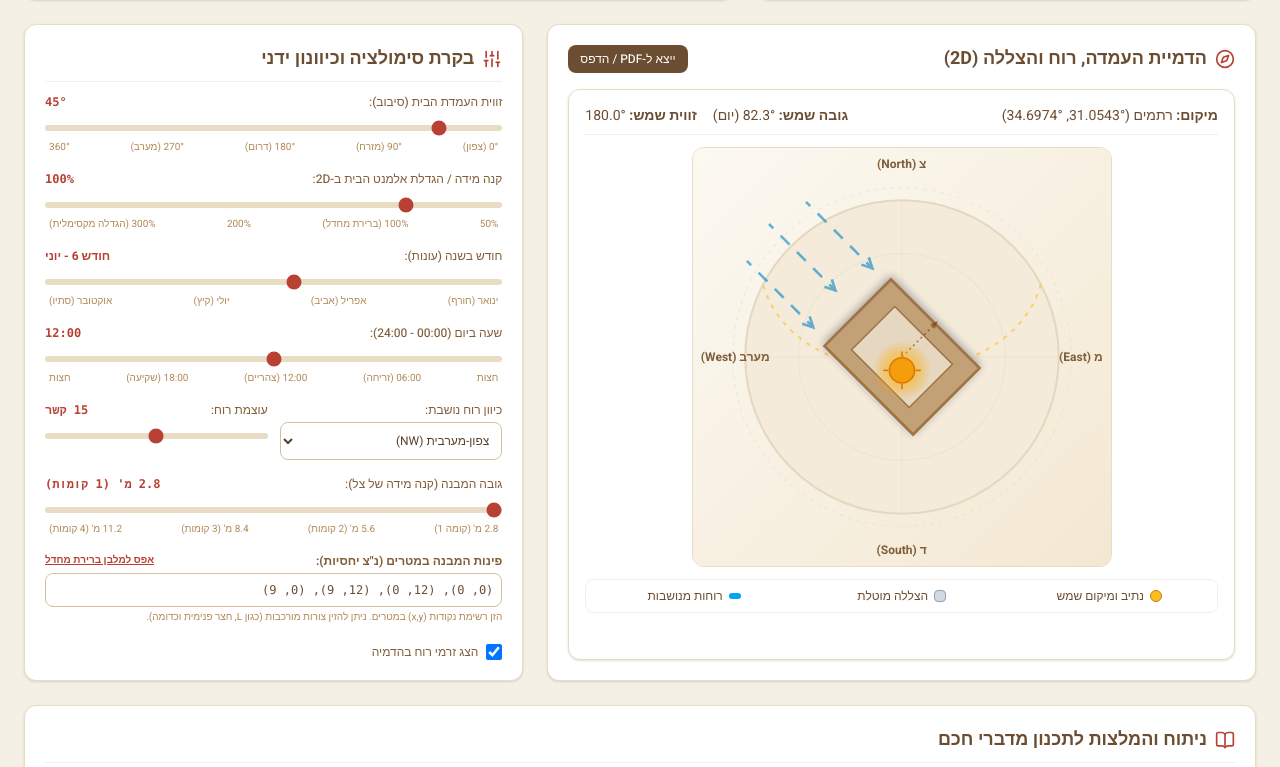
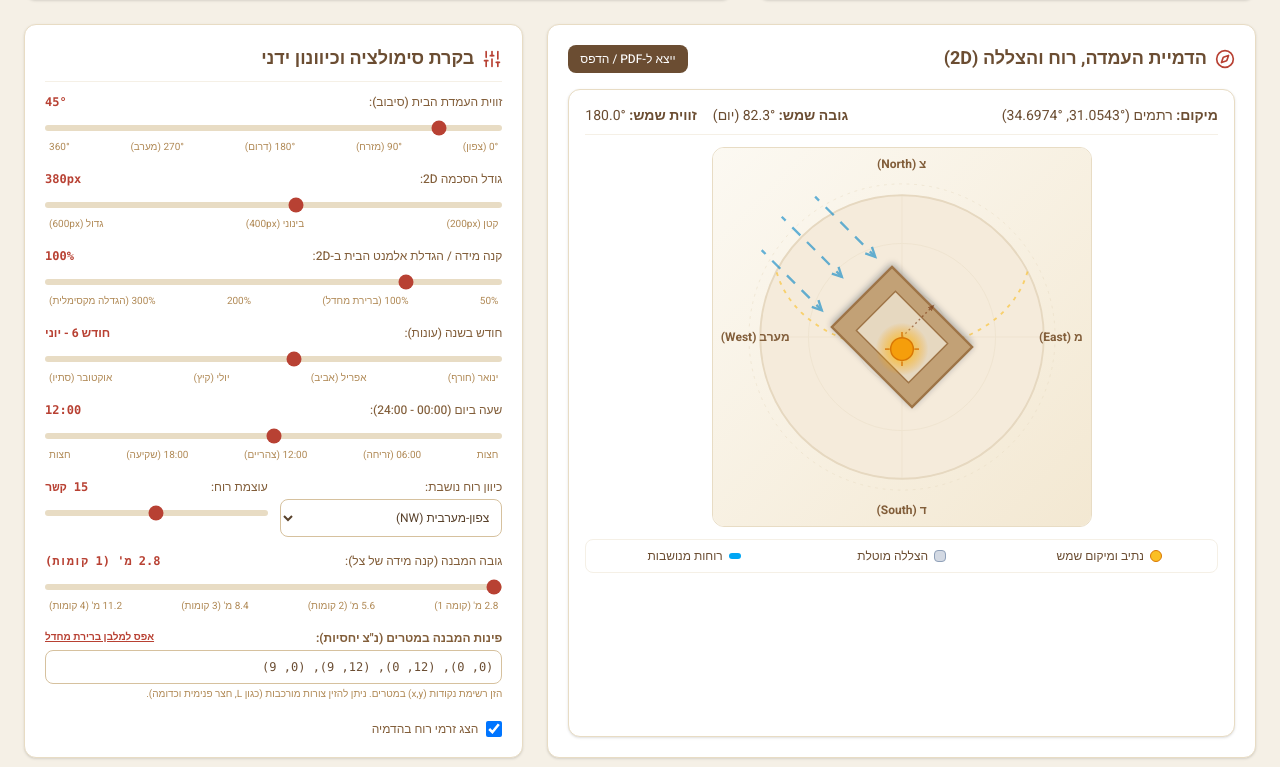
Before and after one commit to Avihusitton/Retamim-Plan, a React (Vite) app: page / in a window 1280 px wide. Shown: the part 584-1351 px from the top of the page. Built offline with nearby package versions, Linux system fonts and the light colour scheme.

Commit message:
feat: add canvas size slider to control 2D schema display size

```diff
--- a/src/App.jsx
+++ b/src/App.jsx
@@ -36,7 +36,8 @@ const App = () => {
     showWind, setShowWind,
     buildingHeight, setBuildingHeight,
     houseCorners, setHouseCorners,
-    houseZoom, setHouseZoom
+    houseZoom, setHouseZoom,
+    canvasSize, setCanvasSize
   } = useStore();
 
   const [copySuccess, setCopySuccess] = useState(false);
@@ -478,6 +479,28 @@ ${userNeeds}`;
                   </div>
                 </div>
 
+                {/* Canvas Size Slider */}
+                <div>
+                  <div className="flex justify-between text-xs font-medium text-desert-700 mb-1">
+                    <span>גודל הסכמה 2D:</span>
+                    <span className="font-mono text-terracotta-600 font-bold">{canvasSize}px</span>
+                  </div>
+                  <input
+                    type="range"
+                    min="200"
+                    max="600"
+                    step="10"
+                    value={canvasSize}
+                    onChange={(e) => setCanvasSize(parseInt(e.target.value, 10))}
+                    className="w-full h-1.5 bg-desert-200 rounded-lg appearance-none cursor-pointer accent-terracotta-600"
+                  />
+                  <div className="flex justify-between text-[10px] text-desert-500 px-1 mt-0.5">
+                    <span>קטן (200px)</span>
+                    <span>בינוני (400px)</span>
+                    <span>גדול (600px)</span>
+                  </div>
+                </div>
+
                 {/* House Zoom/Scale Slider */}
                 <div>
                   <div className="flex justify-between text-xs font-medium text-desert-700 mb-1">
--- a/src/components/Visualization2D.jsx
+++ b/src/components/Visualization2D.jsx
@@ -15,7 +15,8 @@ const Visualization2D = () => {
     showWind,
     buildingHeight,
     houseCorners,
-    houseZoom
+    houseZoom,
+    canvasSize
   } = useStore();
 
   // 1. Calculate Solar Position
@@ -202,8 +203,11 @@ const Visualization2D = () => {
         </div>
       </div>
 
-      {/* SVG Container */}
-      <div className="relative w-full max-w-[420px] aspect-square rounded-xl overflow-hidden bg-desert-50 border border-desert-200">
+      {/* SVG Container — width/height driven by canvasSize store value */}
+      <div
+        className="relative aspect-square rounded-xl overflow-hidden bg-desert-50 border border-desert-200 mx-auto"
+        style={{ width: canvasSize, height: canvasSize }}
+      >
 
         {/* Directions Labels */}
         <div className="absolute inset-0 pointer-events-none select-none text-xs font-bold text-desert-700 p-2">
--- a/src/store/useStore.jsx
+++ b/src/store/useStore.jsx
@@ -79,6 +79,10 @@ const useStore = create((set) => ({
   // House footprint zoom factor
   houseZoom: 1.0,
   setHouseZoom: (zoom) => set({ houseZoom: zoom }),
+
+  // 2D schema canvas size in pixels (controls the rendered size of the whole SVG)
+  canvasSize: 380,
+  setCanvasSize: (size) => set({ canvasSize: size }),
 }));
 
 export default useStore;
```
